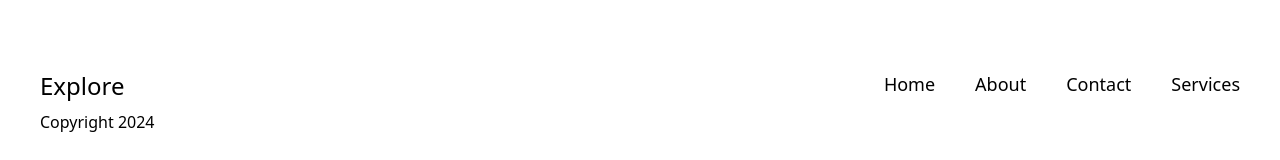
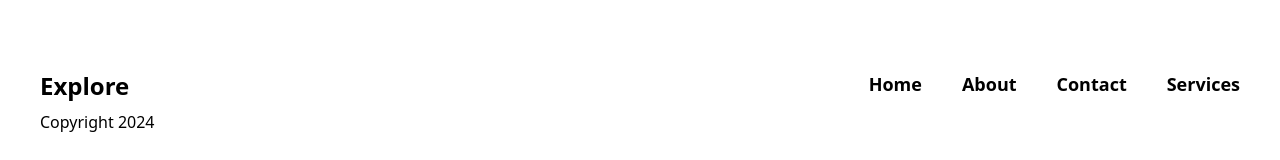
Before and after one commit to zablon-oigo/travel-website, a React (Vite) app: page / in a window 1280 px wide. Shown: the part 2326-2486 px from the top of the page. Built offline with nearby package versions, Linux system fonts and the light colour scheme.

Commit message:
Increasing font weight on footer links

```diff
--- a/src/components/Footer.jsx
+++ b/src/components/Footer.jsx
@@ -5,13 +5,13 @@ function Footer() {
     <footer className="px-10 py-10 ">
         <div className="flex justify-between w-full">
             <div className="">
-                <h2 className="text-2xl">Explore</h2>
+                <h2 className="text-2xl font-bold">Explore</h2>
             </div>
             <div className="flex gap-x-10">
-                <a href="" className="text-lg capitalize">home</a>
-                <a href="" className="text-lg capitalize">about</a>
-                <a href="" className="text-lg capitalize">contact</a>
-                <a href="" className="text-lg capitalize">services</a>
+                <a href="" className="text-lg font-semibold capitalize">home</a>
+                <a href="" className="text-lg font-semibold capitalize">about</a>
+                <a href="" className="text-lg font-semibold capitalize">contact</a>
+                <a href="" className="text-lg font-semibold capitalize">services</a>
             </div>
         </div>
         <p className="mt-2 font-light text-md">Copyright {new Date().getFullYear()}</p>
```
